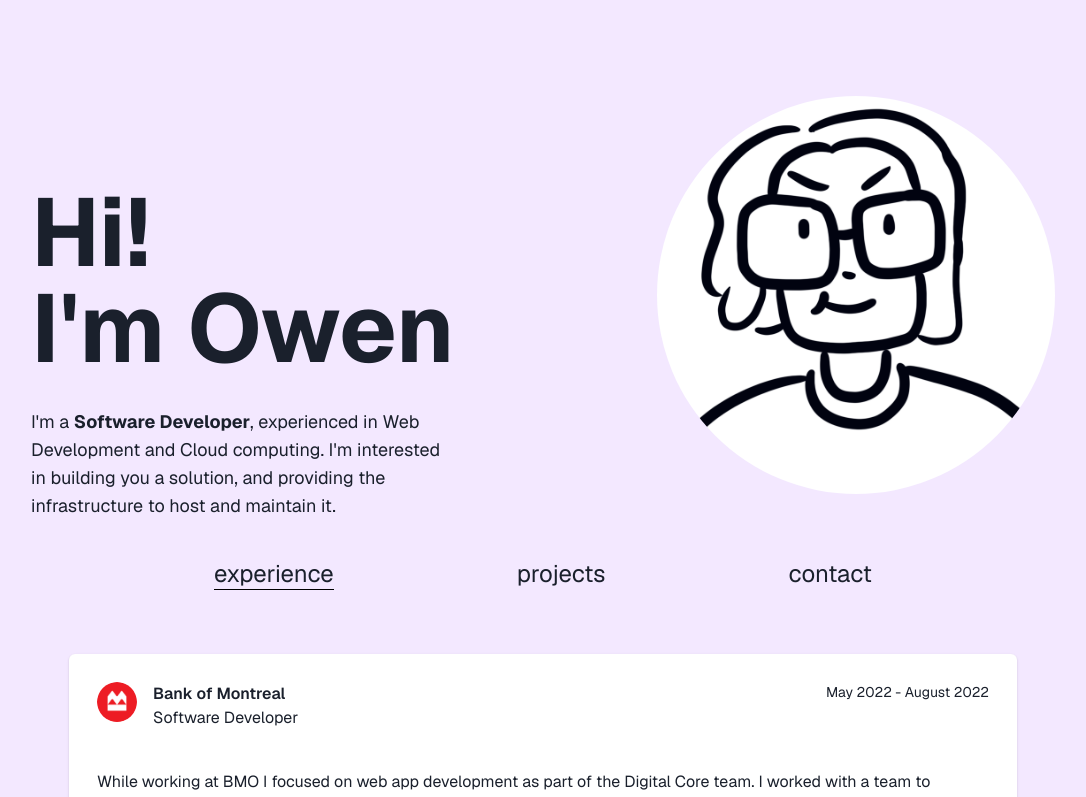
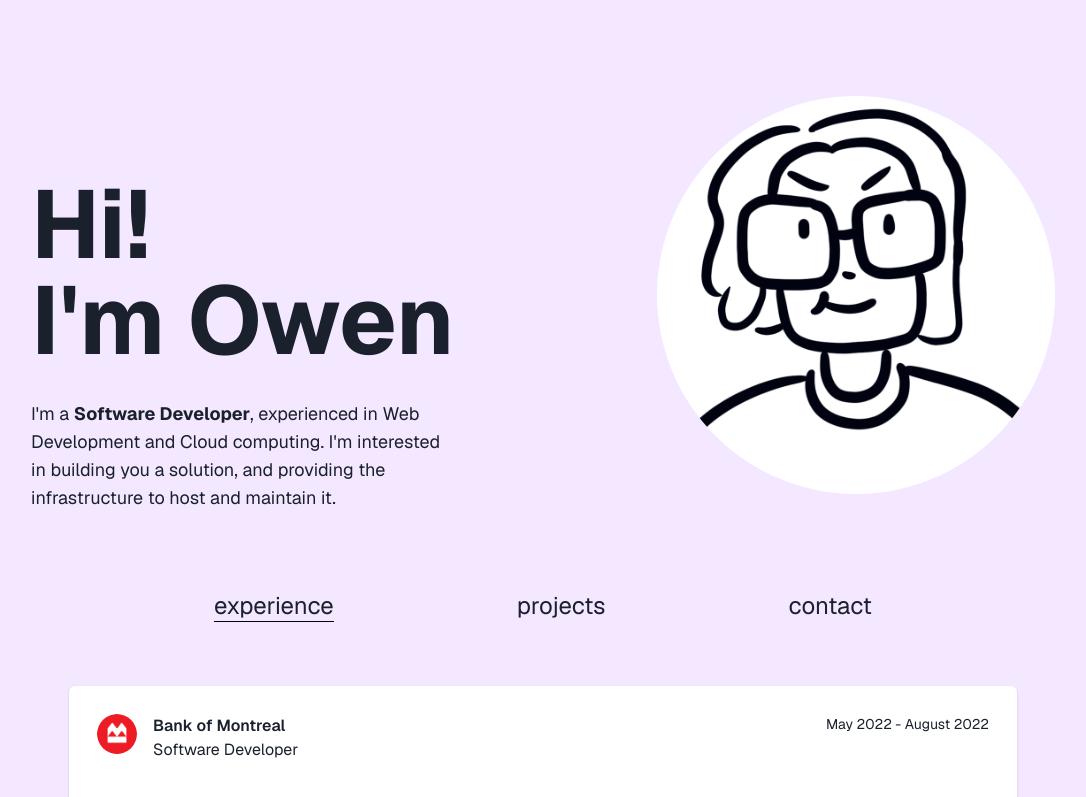
Before and after one commit to Owen-Allen/portfolio, a Next.js app: page / in a window 1280 px wide. Shown: the top 797 px of the page, without its empty margins (97-1183 px from the left). Built offline with nearby package versions, Linux system fonts and the light colour scheme.

Commit message:
more fiddling

```diff
--- a/components/header.tsx
+++ b/components/header.tsx
@@ -35,7 +35,7 @@ export default function Header() {
                         </div>
                         <h1 className="sm:w-[432px] lg:text-8xl text-7xl break-keep font-bold">I&apos;m Owen</h1>
                     </div>
-                    <p className='lg:w-2/3 lg:pb-0 pb-4 sm:text-lg '>
+                    <p className='lg:w-2/3 pb-4 sm:text-lg '>
                         I&apos;m a <b>Software Developer</b>, experienced in Web Development and Cloud computing. I&apos;m interested in building you a solution, and providing the infrastructure to host and maintain it.
                     </p>
                 </div>
@@ -50,7 +50,7 @@ export default function Header() {
                 </div>
             </div>
 
-            <ul className="flex flex-row justify-evenly text-2xl pt-16">
+            <ul className="flex flex-row justify-evenly text-2xl pt-24">
                 {links.map((link) => (
                     <li key={link.href}>
                         <Link className="relative" href={link.href}>
```
